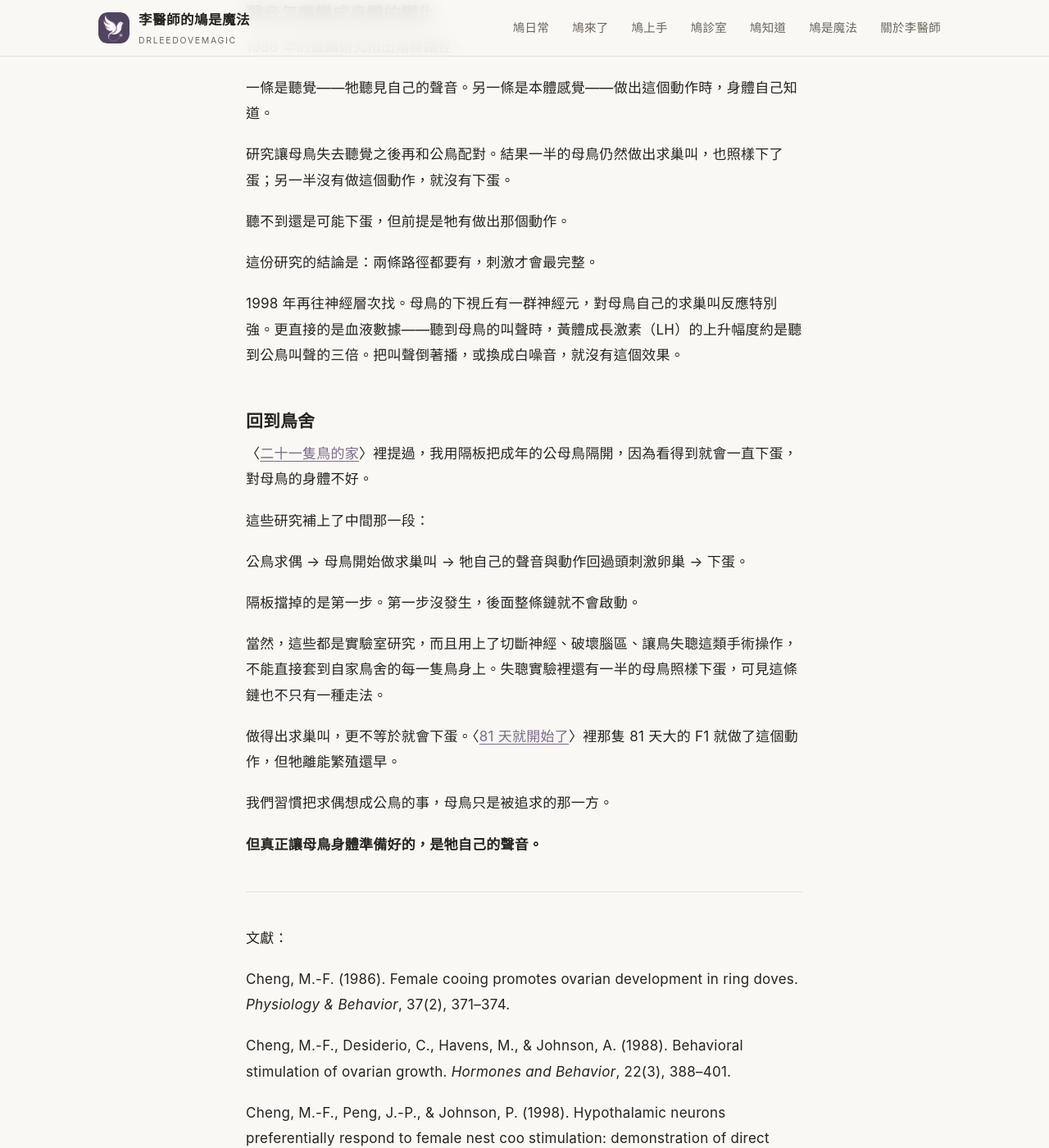
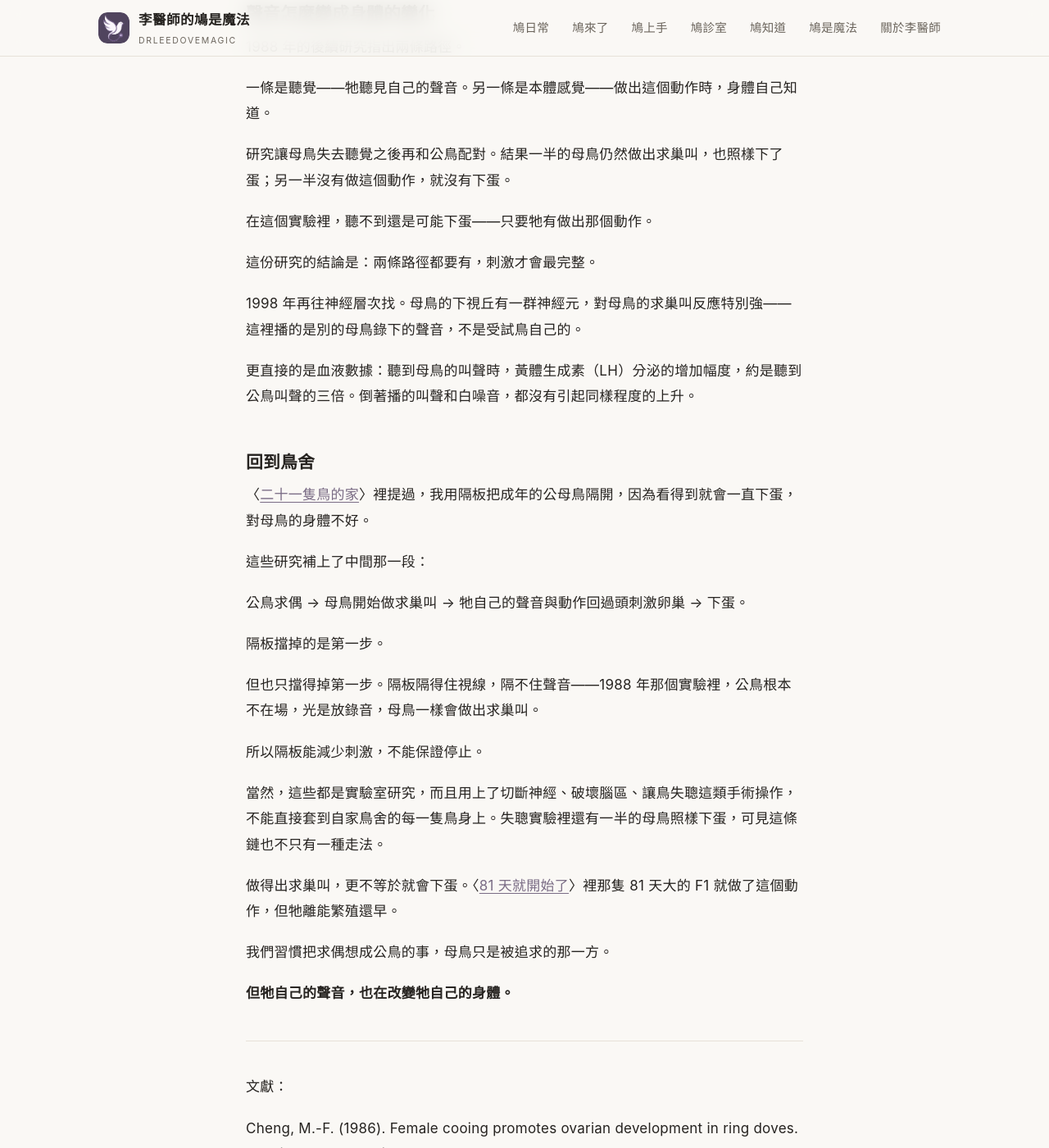
Before and after one commit to sherlocklee0212/drleedovemagic, a Jekyll site: the page built from _posts/2026-10-12-female-nest-coo.md, in a window 1280 px wide and 1400 px high, scrolled down 782 px. Shown: the whole window at 82% size. Built offline with Jekyll 4.4.1, drawn with Linux system fonts in a browser that asks for light colours; some of the changed text lies outside the part shown.

Commit message:
〈叫給自己聽〉依文獻查核修正，並補上寫知識類文章的規則
修正六處：
- 「卵巢就不動」改為不絕對的說法
- 1998 年播放的是其他母鳥的錄音，非受試鳥自己的，補上說明
- 黃體成長激素更正為黃體生成素（LH）
- 倒放與白噪音改為「沒有引起同樣程度的上升」
- 隔板段落承認隔得住視線、隔不住聲音，只能減少不能保證停止
- 結尾改為「也在改變牠自己的身體」，不再排除其他因素
補上 Cheng 1992 回顧文獻。寫作風格.md 新增「寫知識類文章時」一節。

Co-Authored-By: Claude Opus 5 <noreply@anthropic.com>

```diff
--- a/_posts/2026-10-12-female-nest-coo.md
+++ b/_posts/2026-10-12-female-nest-coo.md
@@ -14,9 +14,9 @@ description: 母鳥的求巢叫不只是叫給公鳥聽的。文獻發現，發
 
 這些母鳥的卵泡幾乎沒有長大。
 
-公鳥照常追求，母鳥照常被追求。只要牠自己叫不出來，卵巢就不動。
+公鳥照常追求，母鳥照常被追求，差別只在母鳥自己發不出那個聲音。
 
-**啟動母鳥身體的，是牠自己的聲音。**
+**卵泡要不要長，卡在母鳥自己的叫聲上。**
 
 同一份研究還做了更直接的驗證：對發不出聲的母鳥播放錄音。播牠自己的叫聲，卵泡長得比播公鳥的叫聲還要好。
 
@@ -28,11 +28,13 @@ description: 母鳥的求巢叫不只是叫給公鳥聽的。文獻發現，發
 
 研究讓母鳥失去聽覺之後再和公鳥配對。結果一半的母鳥仍然做出求巢叫，也照樣下了蛋；另一半沒有做這個動作，就沒有下蛋。
 
-聽不到還是可能下蛋，但前提是牠有做出那個動作。
+在這個實驗裡，聽不到還是可能下蛋——只要牠有做出那個動作。
 
 這份研究的結論是：兩條路徑都要有，刺激才會最完整。
 
-1998 年再往神經層次找。母鳥的下視丘有一群神經元，對母鳥自己的求巢叫反應特別強。更直接的是血液數據——聽到母鳥的叫聲時，黃體成長激素（LH）的上升幅度約是聽到公鳥叫聲的三倍。把叫聲倒著播，或換成白噪音，就沒有這個效果。
+1998 年再往神經層次找。母鳥的下視丘有一群神經元，對母鳥的求巢叫反應特別強——這裡播的是別的母鳥錄下的聲音，不是受試鳥自己的。
+
+更直接的是血液數據：聽到母鳥的叫聲時，黃體生成素（LH）分泌的增加幅度，約是聽到公鳥叫聲的三倍。倒著播的叫聲和白噪音，都沒有引起同樣程度的上升。
 
 ## 回到鳥舍
 
@@ -42,7 +44,11 @@ description: 母鳥的求巢叫不只是叫給公鳥聽的。文獻發現，發
 
 公鳥求偶 → 母鳥開始做求巢叫 → 牠自己的聲音與動作回過頭刺激卵巢 → 下蛋。
 
-隔板擋掉的是第一步。第一步沒發生，後面整條鏈就不會啟動。
+隔板擋掉的是第一步。
+
+但也只擋得掉第一步。隔板隔得住視線，隔不住聲音——1988 年那個實驗裡，公鳥根本不在場，光是放錄音，母鳥一樣會做出求巢叫。
+
+所以隔板能減少刺激，不能保證停止。
 
 當然，這些都是實驗室研究，而且用上了切斷神經、破壞腦區、讓鳥失聰這類手術操作，不能直接套到自家鳥舍的每一隻鳥身上。失聰實驗裡還有一半的母鳥照樣下蛋，可見這條鏈也不只有一種走法。
 
@@ -50,7 +56,7 @@ description: 母鳥的求巢叫不只是叫給公鳥聽的。文獻發現，發
 
 我們習慣把求偶想成公鳥的事，母鳥只是被追求的那一方。
 
-**但真正讓母鳥身體準備好的，是牠自己的聲音。**
+**但牠自己的聲音，也在改變牠自己的身體。**
 
 ---
 
```
Also changed, not shown: other parts of _posts/2026-10-12-female-nest-coo.md (+2 -0 lines), 寫作風格.md (+14 -0 lines).
